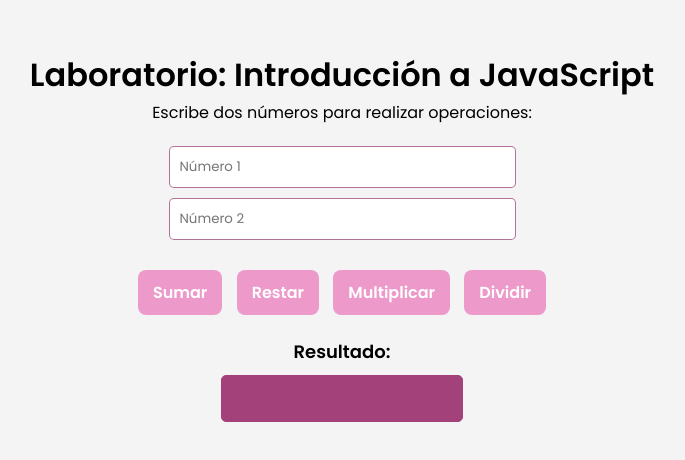
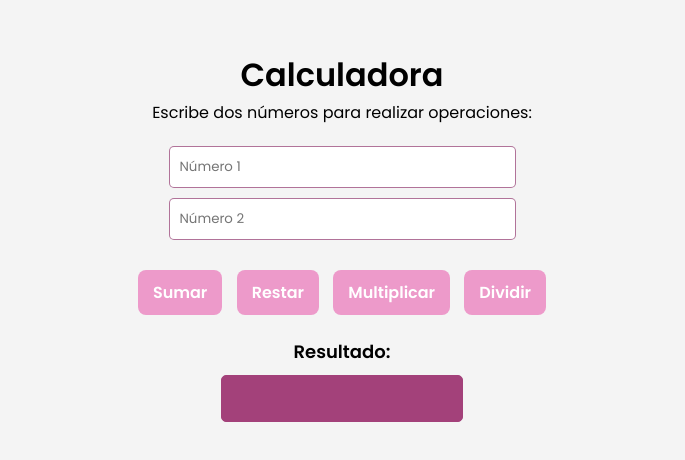
Before and after one commit to AshliCuevas/calculadora_jv, a plain HTML site: page index.html in a window 1280 px wide. Shown: the part 124-584 px from the top of the page, without its empty margins (298-983 px from the left). Drawn offline with Linux system fonts and the light colour scheme.

Commit message:
Update index.html

```diff
--- a/index.html
+++ b/index.html
@@ -3,12 +3,12 @@
 <head>
 <meta charset="UTF-8">
 <meta name="viewport" content="width=device-width, initial-scale=1.0">
-<title>Laboratorio Día 1</title>
+<title>Calculadora</title>
 <link href="https://fonts.googleapis.com/css2?family=Poppins:wght@300;400;600&display=swap" rel="stylesheet">
 <link rel="stylesheet" href="styles.css">
 </head>
 <body>
-<h1>Laboratorio: Introducción a JavaScript</h1>
+<h1>Calculadora</h1>
 <p>Escribe dos números para realizar operaciones:</p>
 <input id="numero1" type="number" placeholder="Número 1">
 <input id="numero2" type="number" placeholder="Número 2">
```
